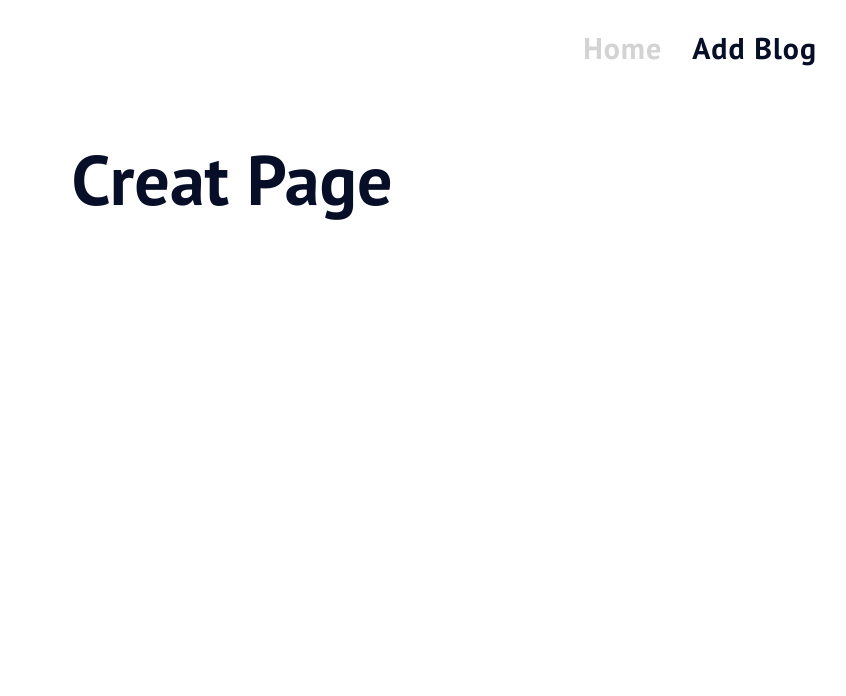
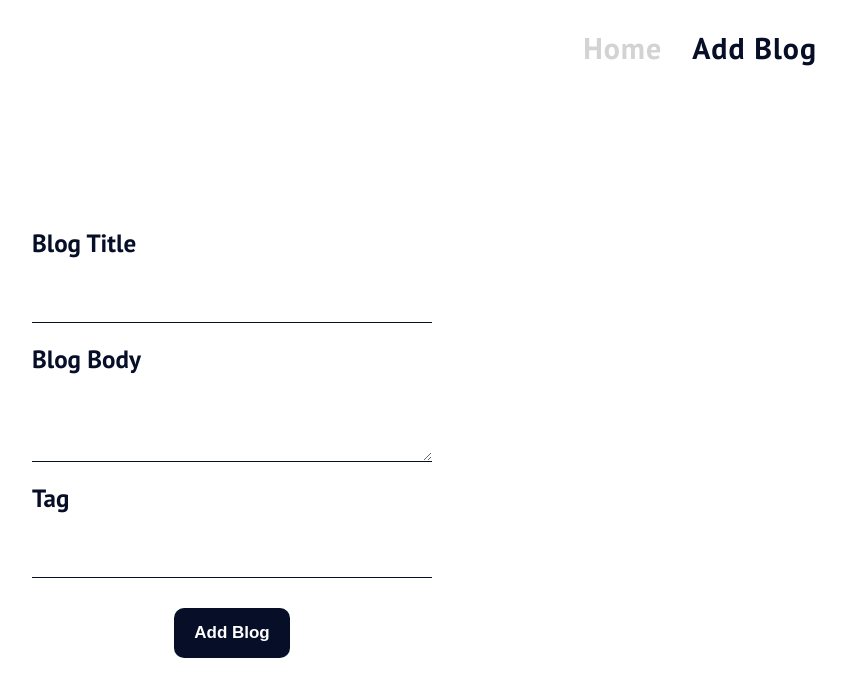
Before and after one commit to Zin-Mg-Nyunt/vue-blog, a Vue app: page /createBlog in a window 1280 px wide. Shown: the top 696 px of the page, without its empty margins (408-1254 px from the left). Built offline with nearby package versions, Linux system fonts and the light colour scheme.

Commit message:
create backend add blog to server an check the data

```diff
--- a/database/db.json
+++ b/database/db.json
@@ -19,6 +19,22 @@
       "id": "4",
       "title": "Title 4",
       "body": "Lorem ipsum dolor sit amet consectetur adipisicing elit. Nesciunt quis tempora molestias aut dolorem impedit, ab eligendi! Iste, odio necessitatibus aliquid asperiores nobis ea id, architecto placeat quod corporis velit."
+    },
+    {
+      "id": "2d99",
+      "title": "Laravel",
+      "body": "laravel",
+      "tags": [
+        "laravel"
+      ]
+    },
+    {
+      "id": "ea4e",
+      "title": "PHP",
+      "body": "php",
+      "tags": [
+        "php"
+      ]
     }
   ]
 }
--- a/src/views/CreateView.vue
+++ b/src/views/CreateView.vue
@@ -1,13 +1,123 @@
 <template>
-  <h1>Creat Page</h1>
+    <form @submit.prevent="addBlog">
+    <label>Blog Title</label>
+    <input type="text" v-model="title">
+    <p v-if="show" class="warning">Please fill the blog's title!</p>
+
+    <label>Blog Body</label>
+    <textarea v-model="body"></textarea>
+    <p v-if="show" class="warning">Please fill the blog's body!</p>
+
+    <label>Tag</label>
+    <input type="text" v-model="tag" @keydown.enter.prevent="collectTag">
+    <p v-if="show" class="warning">Please fill the blog's tag!</p>
+    <div v-for="tag in tags" :key="tag" class="tag-wrapper">
+      <p>{{tag}}</p>
+    </div>
+
+    <div style="text-align:center">
+      <button>Add Blog</button>
+    </div>
+  </form>
 </template>
 
 <script>
+import { ref } from 'vue'
+import { useRouter } from 'vue-router'
 export default {
+  setup(){
+    let router =useRouter();
+    let title = ref("")
+    let body = ref("")
+    let tag = ref("")
+    let tags = ref([])
+    let show = ref(false)
 
+    let collectTag=()=>{
+        if (!tag.value) {
+            return
+        }
+        // check the tags arr to don't accept same data twice
+        if (!tags.value.includes(tag.value)) {
+            tags.value.push(tag.value);
+        }
+      tag.value="";
+    }
+    let addBlog = ()=>{
+        //check to the data fill complete
+      if ( tags.value.length == 0 || title.value == "" || body.value == "") {
+        show.value = true;
+        return;
+      }
+      fetch("http://localhost:3000/blogs/",{
+        method:"POST",
+        headers: {
+          "Content-type":"application/json"
+        },
+        body:JSON.stringify({
+          title:title.value,
+          body:body.value,
+          tags:tags.value
+        })
+      })
+      router.push('/')
+    }
+    return {title,body,tag,tags,addBlog,collectTag,show}
+  }
 }
 </script>
 
 <style>
-
+  form{
+    margin: 100px auto;
+    padding: 20px;
+    width: 400px;
+    user-select: none;
+  }
+  label,input,textarea{
+    display: block;
+  }
+  label{
+    margin: 20px 0 10px;
+    color: #070e27;
+    font-size: 25px;
+    font-weight: bold;
+  }
+  input,textarea{
+    box-sizing: border-box;
+    width: 100%;
+    padding: 15px 10px;
+    font-size: 20px;
+    border: none;
+    border-bottom: 1px solid #070e27;
+  }
+  input:focus,textarea:focus{
+    outline: none;
+  }
+  .tag-wrapper{
+    padding: 10px;
+    margin: 10px;
+    margin-left: 0;
+    border-radius: 5px;
+    background-color: #070e27;
+    color: white;
+    display: inline-block;
+  }
+  .tag-wrapper>p{
+    padding: 0;
+    margin: 0;
+  }
+  .warning{
+    color: red;
+  }
+  button{
+    margin-top: 30px;
+    padding: 15px 20px;
+    font-size: 17px;
+    border-radius: 10px;
+    border: none;
+    color: white;
+    background-color: #070e27;
+    font-weight: bold;
+  }
 </style>
```
Lines whose indentation alone changed are shown as unchanged.
